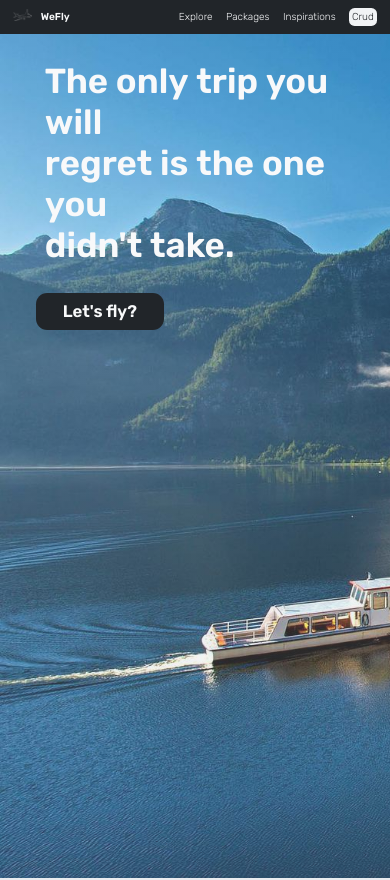
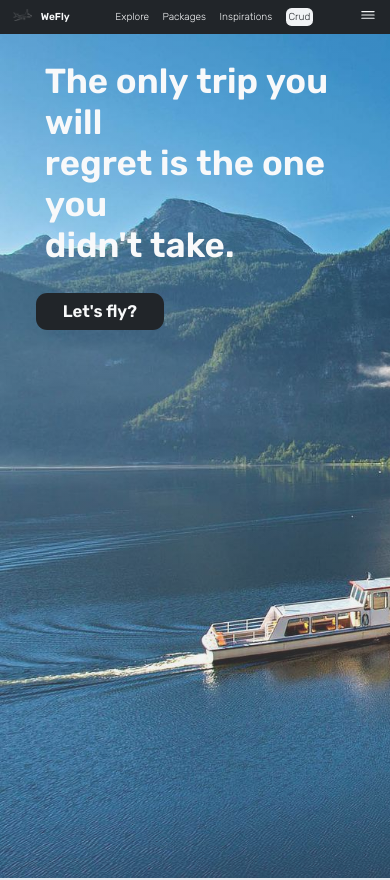
Before and after one commit to Marcelamm6/WeFly-Demo, a plain HTML site: page index.html in a window 390 px wide. Shown: the top 880 px of the page. Drawn offline with nearby package versions, Linux system fonts and the light colour scheme; no server answers.

Commit message:
navigation

```diff
--- a/index.html
+++ b/index.html
@@ -38,7 +38,10 @@
           <a class="nav-link" href="#section4">Inspirations</a>
           <a class="nav-link" id="crud" href="#section5">Crud</a>
         </div>
+        <button class="btn-mobile-nav"><ion-icon class="icon-mobile-nav" name="menu-outline"></ion-icon>
+          <ion-icon class="icon-mobile-nav" name="close-outline"></ion-icon></button>
       </nav>
+
     </header>
 
     <main>
--- a/queries.css
+++ b/queries.css
@@ -71,4 +71,11 @@
   .sim-pic-rio {
     display: none;
   }
+
+  .btn-mobile-nav {
+    display: block;
+  }
+
+  .main-nav {
+  }
 } ;
--- a/style.css
+++ b/style.css
@@ -53,6 +53,24 @@
 #crud:hover {
   color: #f1f3f5;
   background-color: #868e96;
+}
+
+.btn-mobile-nav {
+  border: none;
+  background: none;
+  cursor: pointer;
+  color: #f8f9fa;
+
+  display: none;
+}
+
+.icon-mobile-nav {
+  height: 3.2rem;
+  width: 3.2rem;
+}
+
+.icon-mobile-nav[name='close-outline'] {
+  display: none;
 }
 
 .home-page {
```
